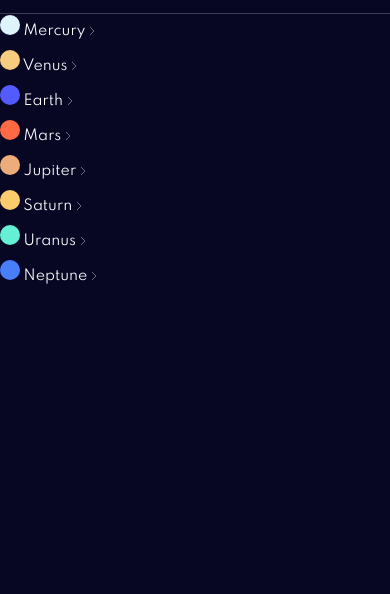
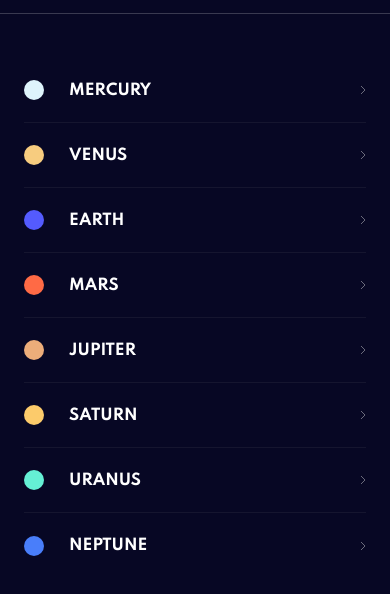
Before and after one commit to cjoak1028/planets-fact-site, a website built with Parcel: page index.html in a window 390 px wide. Shown: the part 54-648 px from the top of the page. Built offline with nearby package versions, Linux system fonts and the light colour scheme.

Commit message:
created hamburger menu

```diff
--- a/index.html
+++ b/index.html
@@ -30,44 +30,36 @@
     </header>
     <nav class="mobile-menu">
       <ul class="mobile-menu__list">
-        <li class="mobile-menu__item">
-          <span class="dot dot--mercury"></span>
-          <a href="#">Mercury</a>
+        <li class="mobile-menu__item flex flex-ai-c flex-jc-sb">
+          <a href="#"><span class="dot dot--mercury"></span>Mercury</a>
           <img src="./src/assets/icon-chevron.svg" alt="chevron" />
         </li>
-        <li class="mobile-menu__item">
-          <span class="dot dot--venus"></span>
-          <a href="#">Venus</a>
+        <li class="mobile-menu__item flex flex-ai-c flex-jc-sb">
+          <a href="#"><span class="dot dot--venus"></span>Venus</a>
           <img src="./src/assets/icon-chevron.svg" alt="chevron" />
         </li>
-        <li class="mobile-menu__item">
-          <span class="dot dot--earth"></span>
-          <a href="#">Earth</a>
+        <li class="mobile-menu__item flex flex-ai-c flex-jc-sb">
+          <a href="#"><span class="dot dot--earth"></span>Earth</a>
           <img src="./src/assets/icon-chevron.svg" alt="chevron" />
         </li>
-        <li class="mobile-menu__item">
-          <span class="dot dot--mars"></span>
-          <a href="#">Mars</a>
+        <li class="mobile-menu__item flex flex-ai-c flex-jc-sb">
+          <a href="#"><span class="dot dot--mars"></span>Mars</a>
           <img src="./src/assets/icon-chevron.svg" alt="chevron" />
         </li>
-        <li class="mobile-menu__item">
-          <span class="dot dot--jupiter"></span>
-          <a href="#">Jupiter</a>
+        <li class="mobile-menu__item flex flex-ai-c flex-jc-sb">
+          <a href="#"><span class="dot dot--jupiter"></span>Jupiter</a>
           <img src="./src/assets/icon-chevron.svg" alt="chevron" />
         </li>
-        <li class="mobile-menu__item">
-          <span class="dot dot--saturn"></span>
-          <a href="#">Saturn</a>
+        <li class="mobile-menu__item flex flex-ai-c flex-jc-sb">
+          <a href="#"><span class="dot dot--saturn"></span>Saturn</a>
           <img src="./src/assets/icon-chevron.svg" alt="chevron" />
         </li>
-        <li class="mobile-menu__item">
-          <span class="dot dot--uranus"></span>
-          <a href="#">Uranus</a>
+        <li class="mobile-menu__item flex flex-ai-c flex-jc-sb">
+          <a href="#"><span class="dot dot--uranus"></span>Uranus</a>
           <img src="./src/assets/icon-chevron.svg" alt="chevron" />
         </li>
-        <li class="mobile-menu__item">
-          <span class="dot dot--neptune"></span>
-          <a href="#">Neptune</a>
+        <li class="mobile-menu__item flex flex-ai-c flex-jc-sb">
+          <a href="#"><span class="dot dot--neptune"></span>Neptune</a>
           <img src="./src/assets/icon-chevron.svg" alt="chevron" />
         </li>
       </ul>
--- a/src/sass/base/_reset.scss
+++ b/src/sass/base/_reset.scss
@@ -5,6 +5,7 @@ body {
 
 body {
   background-color: $c-blue-dark;
+  position: relative;
 }
 
 *,
--- /dev/null
+++ b/src/sass/components/_mobile-menu.scss
@@ -0,0 +1,65 @@
+.mobile-menu {
+  background-color: $c-blue-dark;
+  height: 100%;
+  padding: 4.4rem 2.4rem;
+
+  &__item {
+    height: 6.5rem;
+
+    &:not(:last-child) {
+      border-bottom: 1px solid rgba(#979797, 10%);
+    }
+
+    a {
+      color: $c-white;
+      text-decoration: none;
+      text-transform: uppercase;
+      font-weight: 700;
+      font-size: 1.5rem;
+      height: 100%;
+      display: flex;
+      align-items: center;
+      gap: 2.5rem;
+    }
+  }
+}
+
+// DOT STYLE
+.dot {
+  display: inline-block;
+  width: 2rem;
+  height: 2rem;
+  border-radius: 50%;
+
+  &--mercury {
+    background-color: $c-mercury;
+  }
+
+  &--venus {
+    background-color: $c-venus;
+  }
+
+  &--earth {
+    background-color: $c-earth;
+  }
+
+  &--mars {
+    background-color: $c-mars;
+  }
+
+  &--jupiter {
+    background-color: $c-jupiter;
+  }
+
+  &--saturn {
+    background-color: $c-saturn;
+  }
+
+  &--uranus {
+    background-color: $c-uranus;
+  }
+
+  &--neptune {
+    background-color: $c-neptune;
+  }
+}
--- a/src/sass/components/_mobileMenu.scss
+++ /dev/null
@@ -1,45 +0,0 @@
-.mobile-menu {
-  &__item a {
-    color: $c-white;
-    text-decoration: none;
-  }
-
-  .dot {
-    display: inline-block;
-    width: 2rem;
-    height: 2rem;
-    border-radius: 50%;
-
-    &--mercury {
-      background-color: $c-mercury;
-    }
-
-    &--venus {
-      background-color: $c-venus;
-    }
-
-    &--earth {
-      background-color: $c-earth;
-    }
-
-    &--mars {
-      background-color: $c-mars;
-    }
-
-    &--jupiter {
-      background-color: $c-jupiter;
-    }
-
-    &--saturn {
-      background-color: $c-saturn;
-    }
-
-    &--uranus {
-      background-color: $c-uranus;
-    }
-
-    &--neptune {
-      background-color: $c-neptune;
-    }
-  }
-}
--- a/src/sass/main.scss
+++ b/src/sass/main.scss
@@ -4,7 +4,7 @@
 @import "base/typography";
 @import "base/utilities";
 
-@import "components/mobileMenu";
+@import "components/mobile-menu";
 
 @import "layout/layout";
 @import "layout/header";
```
Also changed, not shown: dist/index.html, 2 other files.
